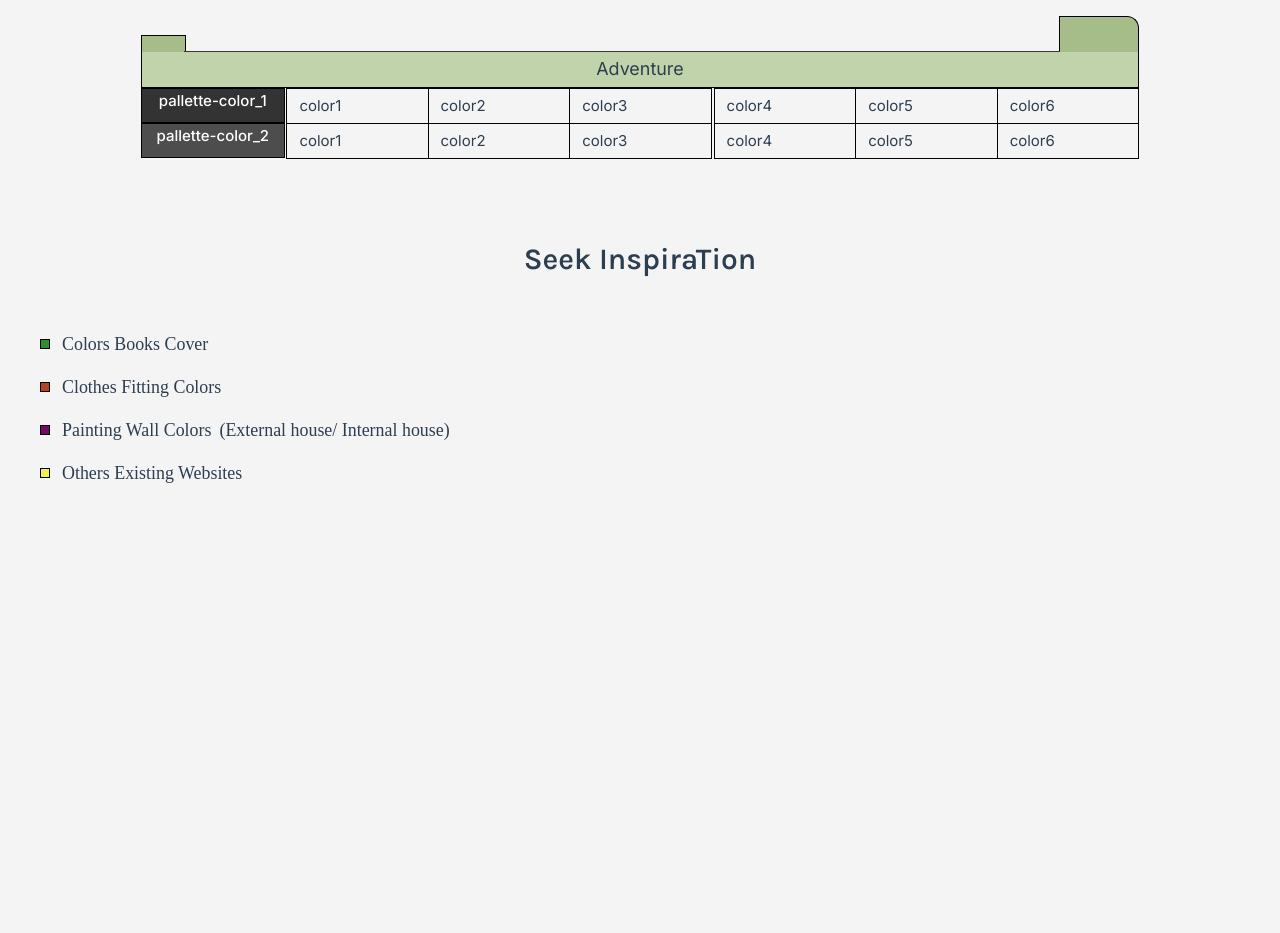
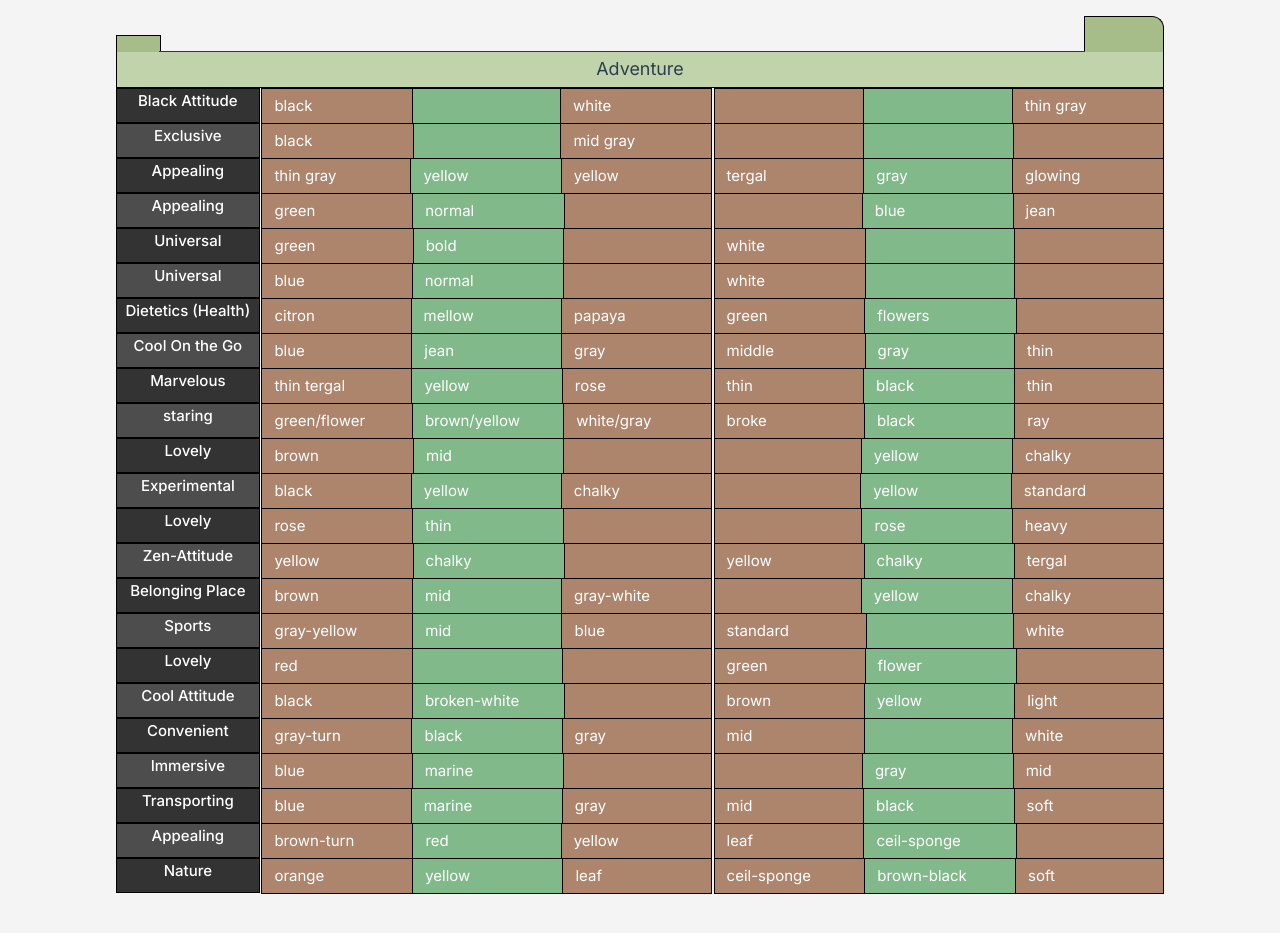
Before and after one commit to BeinRain06/pallette-colors, a Vue app: page / in a window 1280 px wide. Shown: the part 11040-11973 px from the top of the page. Before the commit the page ends 11574 px from the top, so only its background shows below. Built offline with nearby package versions, Linux system fonts and the light colour scheme; a web font is replaced by a local one.

Commit message:
section MindColors store --update v1

```diff
--- a/src/assets/main.css
+++ b/src/assets/main.css
@@ -75,7 +75,7 @@
   body {
     background-color: #f4f4f4;
     overflow-x: hidden;
-    /* color: #423f3f; */
+    /* color: #ad846c; */
   }
 
   #app {
--- a/src/components/MindColors.vue
+++ b/src/components/MindColors.vue
@@ -1,4 +1,17 @@
-<script setup lang="ts"></script>
+<script setup lang="ts">
+import { ref, computed } from 'vue'
+import { mindTestColorStore } from '../stores/mind-color-trial'
+
+const arrMindAssociation = computed(() => {
+  const useMindTestColorStore = mindTestColorStore()
+
+  const catchArr = useMindTestColorStore.catchMelting
+
+  console.log('catchArr:', catchArr)
+
+  return catchArr
+})
+</script>
 <template>
   <div class="mind_colors_container w-100">
     <div class="title_mind_wrap">
@@ -18,42 +31,23 @@
           <div class="base_pattern_content">
             <div class="base_pattern_one w-100">
               <table class="table_colors w-100">
-                <tbody class="table_content">
+                <tbody class="table_content" v-for="(mindColor, i) in arrMindAssociation">
                   <tr>
                     <th
                       class="title_element_color w-48 font-medium border border-solid border-black"
                     >
-                      pallette-color_1
+                      {{ mindColor.title }}
                     </th>
                   </tr>
                   <tr class="table_elements">
-                    <td class="element_color">color1</td>
-                    <td class="element_color">color2</td>
-                    <td class="element_color">color3</td>
+                    <td class="element_color" v-for="(item, i) in mindColor.colorsArr1">
+                      {{ item }}
+                    </td>
                   </tr>
                   <tr class="table_elements">
-                    <td class="element_color">color4</td>
-                    <td class="element_color">color5</td>
-                    <td class="element_color">color6</td>
-                  </tr>
-                </tbody>
-                <tbody class="table_content">
-                  <tr>
-                    <th
-                      class="title_element_color w-48 font-medium border border-solid border-black"
-                    >
-                      pallette-color_2
-                    </th>
-                  </tr>
-                  <tr class="table_elements">
-                    <td class="element_color">color1</td>
-                    <td class="element_color">color2</td>
-                    <td class="element_color">color3</td>
-                  </tr>
-                  <tr class="table_elements">
-                    <td class="element_color">color4</td>
-                    <td class="element_color">color5</td>
-                    <td class="element_color">color6</td>
+                    <td class="element_color" v-for="(item, i) in mindColor.colorsArr2">
+                      {{ item }}
+                    </td>
                   </tr>
                 </tbody>
               </table>
@@ -70,6 +64,13 @@
   font-optical-sizing: auto;
   font-weight: 600;
   font-style: normal;
+}
+
+.element_color:nth-child(odd) {
+  background-color: #ad846c;
+}
+.element_color:nth-child(even) {
+  background-color: #82b98b;
 }
 
 @media (min-width: 210px) {
@@ -172,6 +173,7 @@
 
   .table_elements .element_color {
     width: 29vw;
+    color: #fff;
     padding-left: 0.75rem;
     height: 35px;
     font-size: calc(12px + 0.1vw);
@@ -201,7 +203,6 @@
     height: 36px;
   }
   .table_elements .element_color {
-    padding-left: 0.75rem;
     font-size: 15px;
   }
 }
@@ -214,7 +215,7 @@
   }
 
   .mind_pattern_content {
-    width: 80%;
+    width: 84%;
   }
 
   .table_content {
--- /dev/null
+++ b/src/stores/mind-color-trial.ts
@@ -0,0 +1,127 @@
+import { defineStore } from 'pinia'
+
+export const mindTestColorStore = defineStore('mind-test', {
+  state: () => ({
+    trialAssociation: {
+      0: {
+        title: 'Black Attitude',
+        colorsArr1: ['black', '', 'white'],
+        colorsArr2: ['', '', 'thin gray']
+      },
+      1: {
+        title: 'Exclusive',
+        colorsArr1: ['black', '', 'mid gray'],
+        colorsArr2: ['', '', '']
+      },
+      2: {
+        title: 'Appealing',
+        colorsArr1: ['thin gray', 'yellow', 'yellow'],
+        colorsArr2: ['tergal', 'gray', 'glowing']
+      },
+      3: {
+        title: 'Appealing',
+        colorsArr1: ['green', 'normal', ''],
+        colorsArr2: ['', 'blue', 'jean']
+      },
+      4: {
+        title: 'Universal',
+        colorsArr1: ['green', 'bold', ''],
+        colorsArr2: ['white', '', '']
+      },
+      5: {
+        title: 'Universal',
+        colorsArr1: ['blue', 'normal', ''],
+        colorsArr2: ['white', '', '']
+      },
+      6: {
+        title: 'Dietetics (Health)',
+        colorsArr1: ['citron', 'mellow', 'papaya'],
+        colorsArr2: ['green', 'flowers', '']
+      },
+      7: {
+        title: 'Cool On the Go',
+        colorsArr1: ['blue', 'jean', 'gray'],
+        colorsArr2: ['middle', 'gray', 'thin']
+      },
+      8: {
+        title: 'Marvelous',
+        colorsArr1: ['thin tergal', 'yellow', 'rose'],
+        colorsArr2: ['thin', 'black', 'thin']
+      },
+      9: {
+        title: 'staring',
+        colorsArr1: ['green/flower', 'brown/yellow', 'white/gray'],
+        colorsArr2: ['broke', 'black', 'ray']
+      },
+      10: {
+        title: 'Lovely',
+        colorsArr1: ['brown', 'mid', ''],
+        colorsArr2: ['', 'yellow', 'chalky']
+      },
+      11: {
+        title: 'Experimental',
+        colorsArr1: ['black', 'yellow', 'chalky'],
+        colorsArr2: ['', 'yellow', 'standard']
+      },
+      12: {
+        title: 'Lovely',
+        colorsArr1: ['rose', 'thin', ''],
+        colorsArr2: ['', 'rose', 'heavy']
+      },
+      13: {
+        title: 'Zen-Attitude',
+        colorsArr1: ['yellow', 'chalky', ''],
+        colorsArr2: ['yellow', 'chalky', 'tergal']
+      },
+      14: {
+        title: 'Belonging Place',
+        colorsArr1: ['brown', 'mid', 'gray-white'],
+        colorsArr2: ['', 'yellow', 'chalky']
+      },
+      15: {
+        title: 'Sports',
+        colorsArr1: ['gray-yellow', 'mid', 'blue'],
+        colorsArr2: ['standard', '', 'white']
+      },
+      16: {
+        title: 'Lovely',
+        colorsArr1: ['red', '', ''],
+        colorsArr2: ['green', 'flower', '']
+      },
+      17: {
+        title: 'Cool Attitude',
+        colorsArr1: ['black', 'broken-white', ''],
+        colorsArr2: ['brown', 'yellow', 'light']
+      },
+      18: {
+        title: 'Convenient',
+        colorsArr1: ['gray-turn', 'black', 'gray'],
+        colorsArr2: ['mid', '', 'white']
+      },
+      19: {
+        title: 'Immersive',
+        colorsArr1: ['blue', 'marine', ''],
+        colorsArr2: ['', 'gray', 'mid']
+      },
+      20: {
+        title: 'Transporting',
+        colorsArr1: ['blue', 'marine', 'gray'],
+        colorsArr2: ['mid', 'black', 'soft']
+      },
+      21: {
+        title: 'Appealing',
+        colorsArr1: ['brown-turn', 'red', 'yellow'],
+        colorsArr2: ['leaf', 'ceil-sponge', '']
+      },
+      22: {
+        title: 'Nature',
+        colorsArr1: ['orange', 'yellow', 'leaf'],
+        colorsArr2: ['ceil-sponge', 'brown-black', 'soft']
+      }
+    }
+  }),
+  getters: {
+    catchMelting: (state) => Object.values(state.trialAssociation)
+  },
+  actions: {}
+})
```
